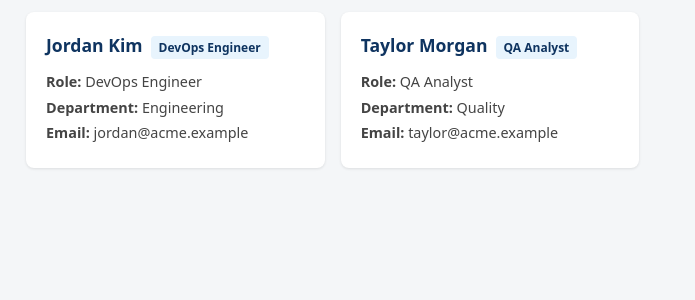
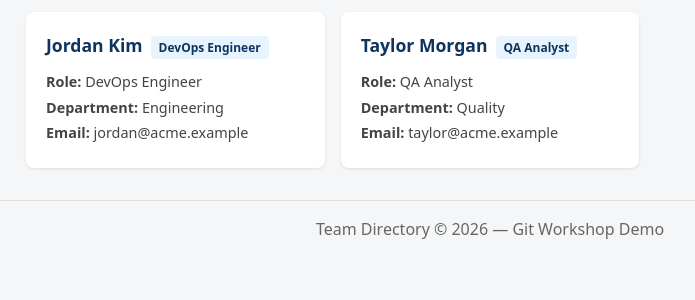
Before and after one commit to kamalsingh-engg/git_basic_course, a Flask app: page / in a window 1280 px wide. Shown: the part 323-623 px from the top of the page, without its empty margins (150-845 px from the left). Run offline with Flask 3, Linux system fonts and the light colour scheme.

Commit message:
Add copyright footer to all pages

```diff
--- a/static/style.css
+++ b/static/style.css
@@ -68,3 +68,11 @@ body {
   margin-left: 0.5rem;
   vertical-align: middle;
 }
+
+.site-footer {
+  text-align: center;
+  padding: 1rem;
+  color: #666;
+  margin-top: 2rem;
+  border-top: 1px solid #ddd;
+}
--- a/templates/base.html
+++ b/templates/base.html
@@ -13,5 +13,8 @@
   <main class="container">
     {% block content %}{% endblock %}
   </main>
+  <footer class="site-footer">
+    <p>Team Directory &copy; 2026 — Git Workshop Demo</p>
+  </footer>
 </body>
 </html>
```
